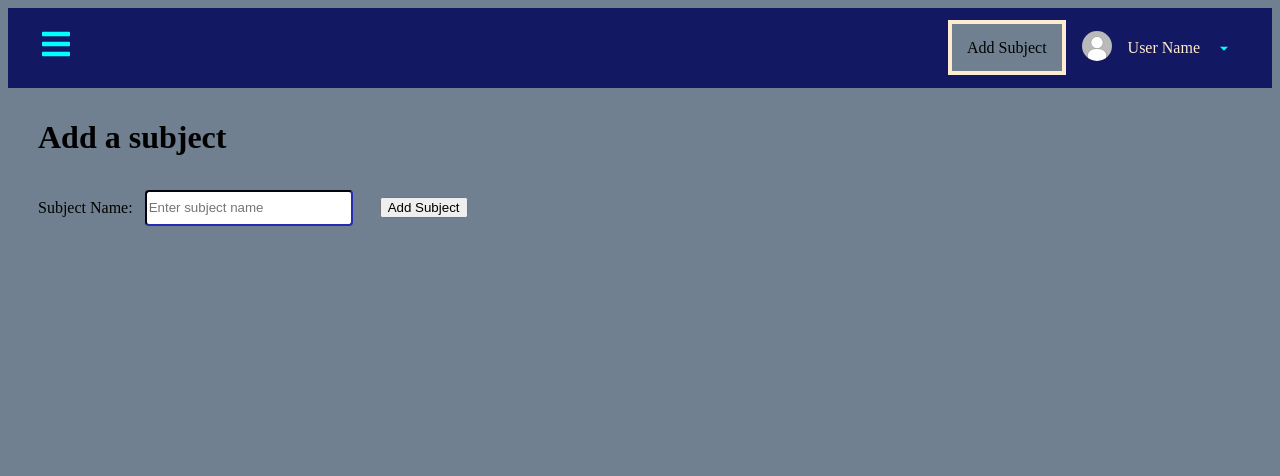
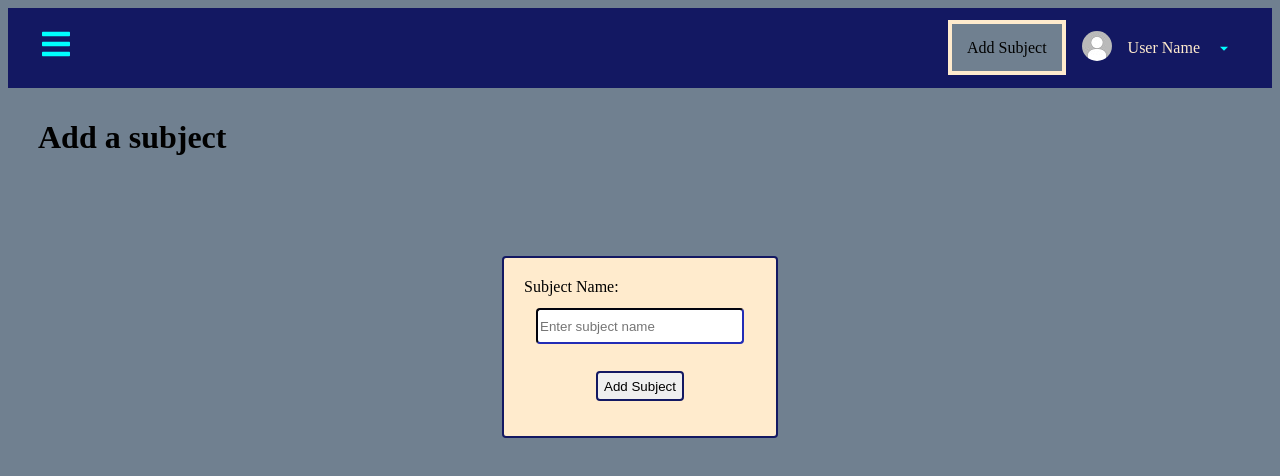
Before and after one commit to CalinFlorian7/proiect-tw, a React (Create React App) app: page /AddSubject in a window 1280 px wide. Shown: the top 476 px of the page. Built offline with nearby package versions, Linux system fonts and the light colour scheme; sample sign-in values are in the browser's storage.

Commit message:
final style for the add subject page

```diff
--- /dev/null
+++ b/src/pages/AddSubject.css
@@ -0,0 +1,37 @@
+.form-container {
+    display: flex;
+    flex-direction: column;
+    align-items: center; /* Align items at the start */
+    justify-content: center;
+    margin-top: 50px;
+    border: 2px solid #131862;
+    background-color: blanchedalmond;
+    border-radius: 4px;
+    width: min-content;
+    padding: 20px;
+}
+.main-form-container {
+    display: flex;
+    flex-direction: column;
+    align-items: center; /* Align items at the start */
+    justify-content: center;
+    margin-top: 50px;
+}
+button {
+    border: 2px #131862 solid;
+    border-radius: 4px;
+    height: 30px;
+}
+.input-container {
+    display: flex;
+    flex-direction: column;
+    align-items: left; /* Align items at the start */
+    justify-content: center;
+}
+input {
+    height: 30px;
+    width: 200px;
+    border-color: #131862;
+    border-radius: 4px;
+    margin: 12px;
+}
--- a/src/pages/AddSubject.js
+++ b/src/pages/AddSubject.js
@@ -1,5 +1,5 @@
 import React from 'react'
-
+import '../pages/AddSubject.css'
 function AddSubject() {
     return (
         <>
@@ -7,14 +7,25 @@ function AddSubject() {
                 <div className="add-subject-container">
                     <h1>Add a subject</h1>
                     <form className="subject-form">
-                        <label htmlFor="subjectName">Subject Name:</label>
+                        <div className="main-form-container">
+                            <div className="form-container">
+                                <div className="input-container">
+                                    <label
+                                        className="subject-label"
+                                        htmlFor="subjectName"
+                                    >
+                                        Subject Name:
+                                    </label>
                                     <input
                                         type="text"
                                         id="subjectName"
                                         name="subjectName"
                                         placeholder="Enter subject name"
                                     />
+                                </div>
                                 <button type="submit">Add Subject</button>
+                            </div>
+                        </div>
                     </form>
                 </div>
             </div>
```
Lines whose indentation alone changed are shown as unchanged.
